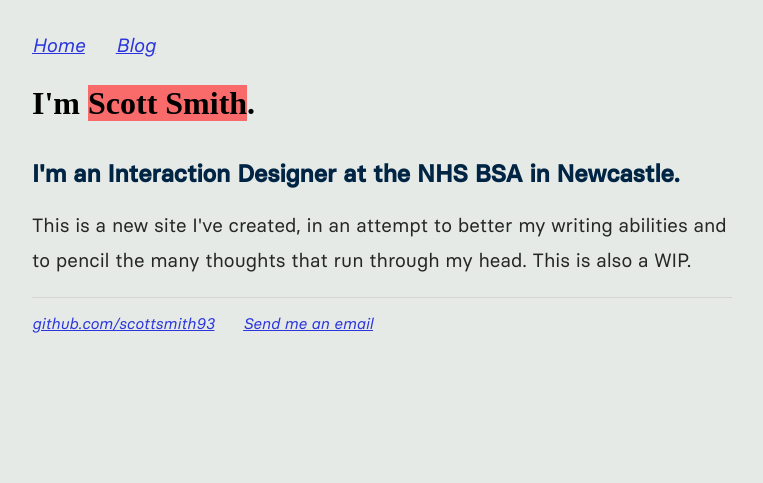
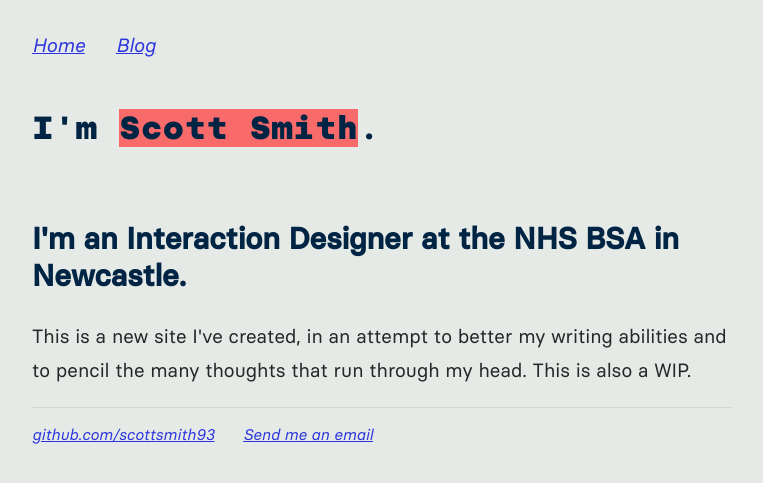
Before and after one commit to scottsmith93/scottsmith.github.io, a Jekyll site: the page built from index.html, in a window 1280 px wide. Shown: the top 483 px of the page, without its empty margins (258-1021 px from the left). Built offline with Jekyll 4.4.1, drawn with Linux system fonts in a browser that asks for light colours.

Commit message:
Update main.css

```diff
--- a/css/main.css
+++ b/css/main.css
@@ -53,14 +53,12 @@ a:active {
     background-color: #096D4C;
     color: #ffffff;
 }
-@media and (max-width: 640px) {
 h1 {
     font-size: 32px;
     font-family:'silka_monoblack', 'Arial', 'Sans-Serif';
     color: #002444;
     padding-top:24px;
     padding-bottom:32px;
-}
 }
 
 
@@ -69,7 +67,7 @@ span {
 }
 
 h2 {
-    font-size: 24px;
+    font-size: 30px;
     font-family:'basier_circlemedium', 'Arial', 'Sans-Serif';
     color: #002444;
     padding-top:24px;
```
